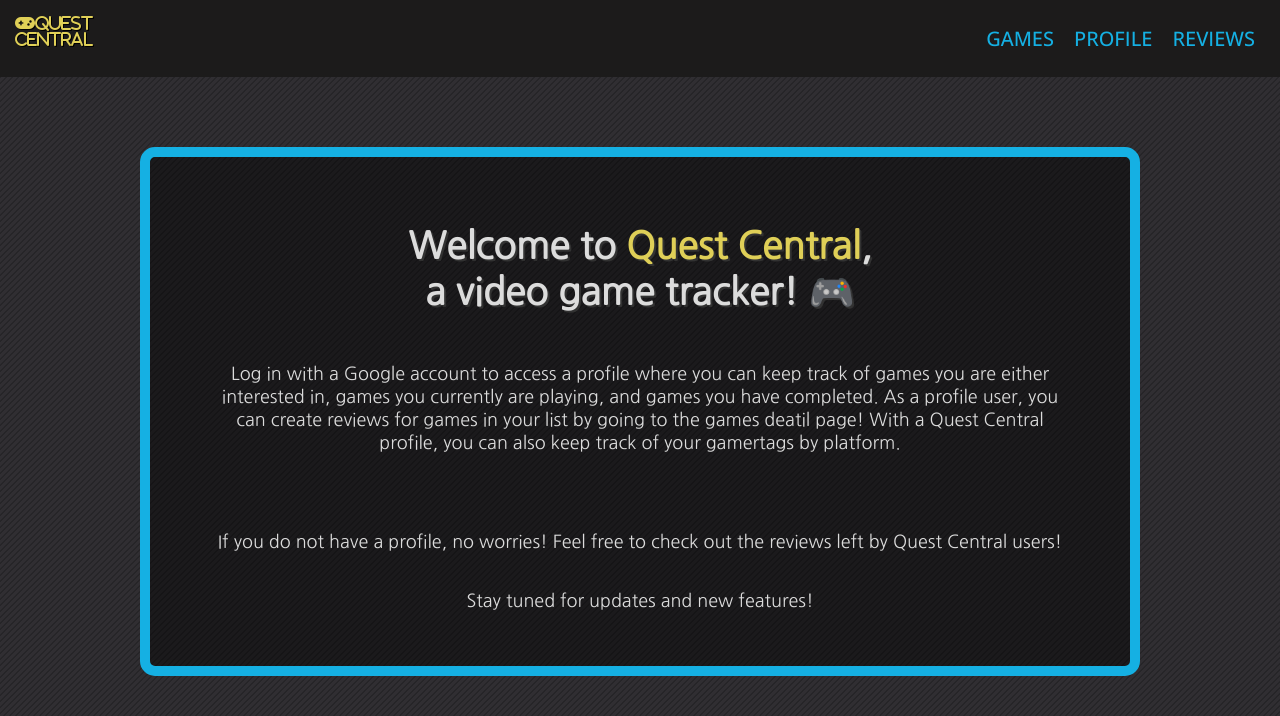
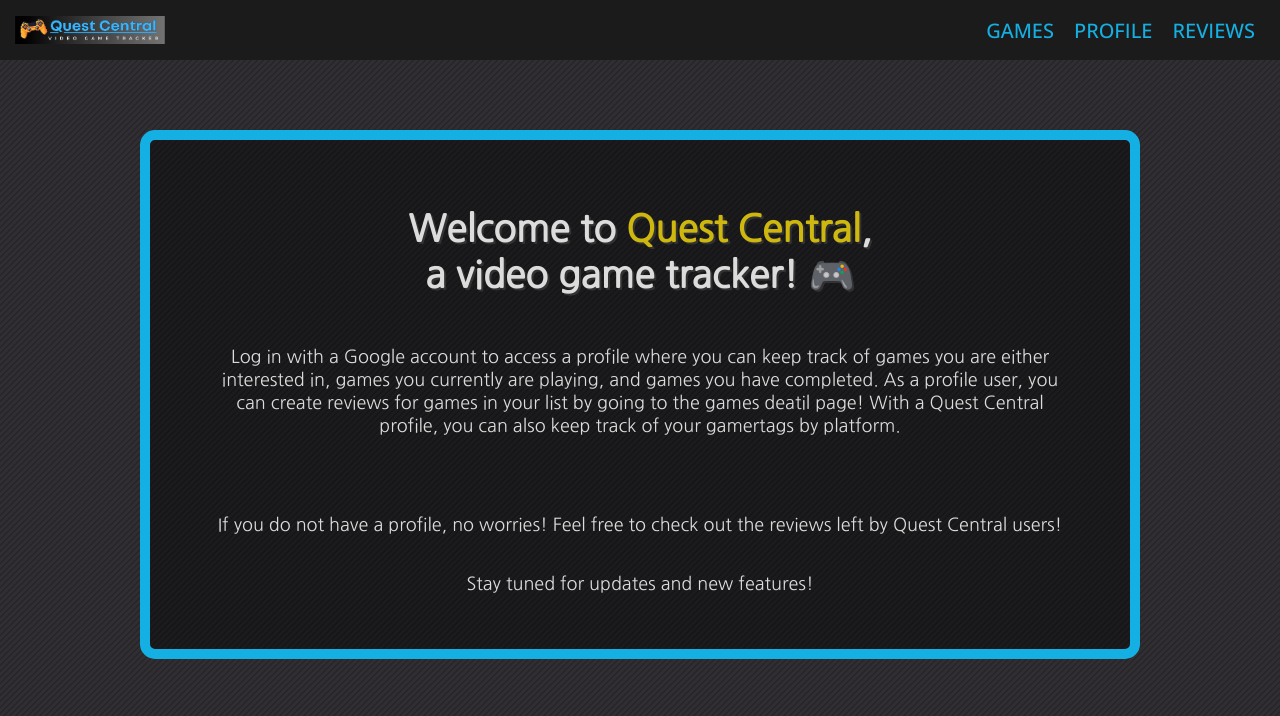
Before and after one commit to BriannaRocha/QuestCentral, a Node server app: page / in a window 1280 px wide. Shown: the top 716 px of the page. Run offline with Node 20, Linux system fonts and the light colour scheme; some libraries are stand-ins or nearby versions.

Commit message:
fix styling

```diff
--- a/public/stylesheets/style.css
+++ b/public/stylesheets/style.css
@@ -30,19 +30,17 @@ nav {
   align-items: right;
   justify-content: right;
   padding: 15px;
-  min-height: 45px;
+  max-height: 60px;
   font-family: 'Open Sans', sans-serif;
 }
 
-nav > i {
-  width: 20px;
+#nav-logo {
   object-fit: contain;
   margin-right: auto;
   align-items: center;
   justify-content: center;
-  color: #e0d057;
-  font-weight: bold;
-  text-shadow: 1px 1px 0px rgb(0, 0, 0);
+  max-height: 300px;
+  max-width: 150px;
 }
 
 nav > a {
@@ -161,7 +159,7 @@ button:hover {
 }
 
 .yellow-highlight {
-  color: #dfcf57;
+  color: #ceb70e;
 }
 
 table {
--- a/views/partials/nav.ejs
+++ b/views/partials/nav.ejs
@@ -4,7 +4,7 @@
 </head>
 <body>
 <nav>
-  <i class="fas fa-solid fa-gamepad">Quest Central</i>
+  <img id="nav-logo" src="/assets/images/logo.png" alt="">
   <a href="/games">Games</a>
   <a href="/profiles">Profile</a>
   <a href="/reviews">Reviews</a>
```
Also changed, not shown: README.md, public/assets/images/home.png, public/assets/images/logo.png (added).
